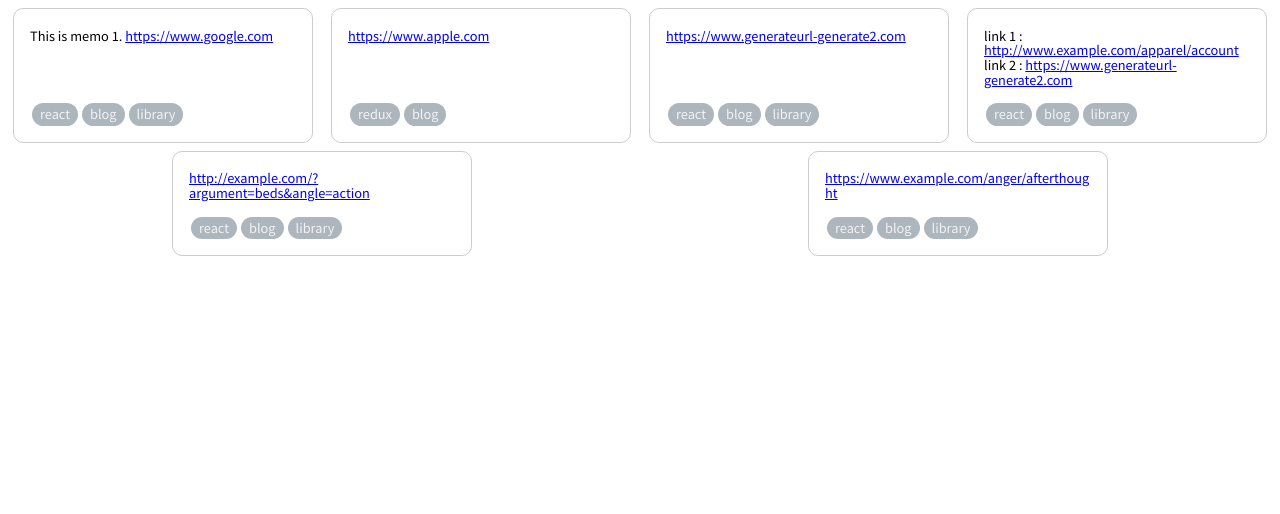
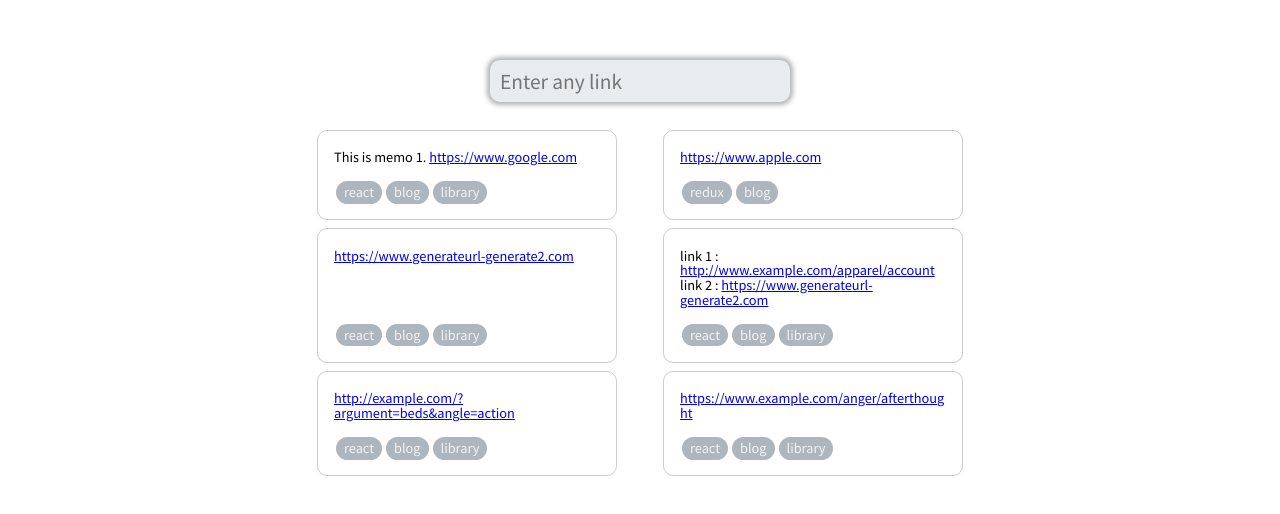
Before and after one commit to digression99/memoi, a React (Create React App) app: page / in a window 1280 px wide. Shown: the top 514 px of the page. Built offline with nearby package versions, Linux system fonts and the light colour scheme.

Commit message:
Adjust style for App

```diff
--- a/src/components/App.jsx
+++ b/src/components/App.jsx
@@ -2,16 +2,20 @@ import React from 'react';
 import styled from 'styled-components';
 import data from 'data';
 import Memos from 'components/Memos';
+import MemoForm from 'components/MemoForm';
 
 const Wrapper = styled.div`
   display: flex;
-  justify-content: center;
+  align-items: center;
+  flex-direction : column;
+  max-width : 700px;
+  padding-top : 40px;
 `;
 
 function App() {
-
   return (
     <Wrapper>
+      <MemoForm />
       <Memos memos={data.memos} />
     </Wrapper>
   );
```
